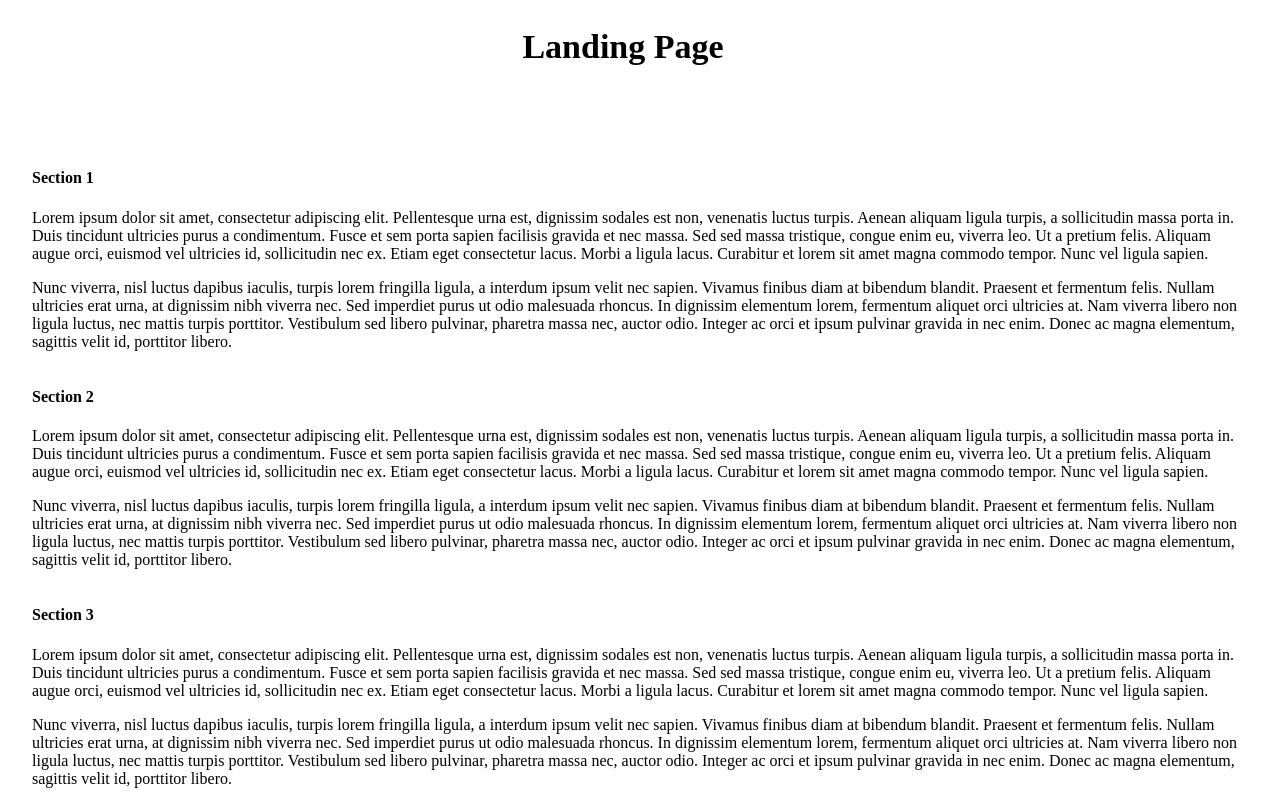
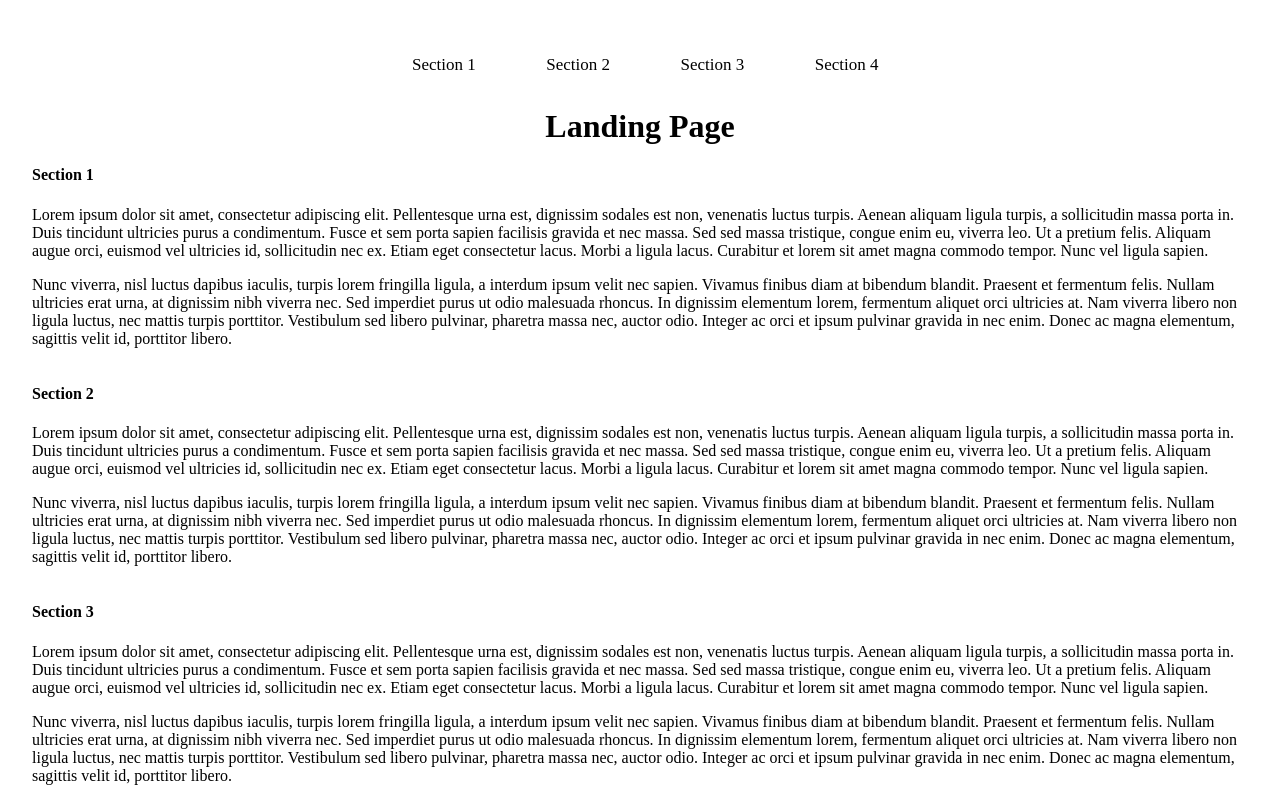
Before and after one commit to thomasgilmore/Landing-Page, a plain HTML site: page index.html in a window 1280 px wide. Shown: the top 800 px of the page. Drawn offline with Linux system fonts and the light colour scheme.

Commit message:
refactor: Create li and a elements for nav
- Create li and a elements for nav in app.js file

```diff
--- a/css/styles.css
+++ b/css/styles.css
@@ -6,10 +6,10 @@
         display: grid;
         width: 100%;
         grid-template-columns: auto;
-        grid-template-rows: 70px 40px auto 55px;
+        grid-template-rows: 10px 40px auto 55px;
         grid-template-areas:
+        "nav nav nav nav nav nav"
         "header header header header header header"
-        "nav nav nav nav nav nav"
         "main main main main main main"
         "footer footer footer footer footer footer";
     }
@@ -23,8 +23,9 @@
         font-size: 17px;
     }
 
-    header h1 {
+    h1 {
         margin: 20px 0 0 0;
+        text-align: center;
     }
 
     .nav {
--- a/index.html
+++ b/index.html
@@ -10,12 +10,12 @@
     <body>
         <div class="container">
             <header class="header">
-                <h1>Landing Page</h1>
                 <nav class="nav">
                     <ul id="navbar__list"></ul>
                 </nav>
             </header>
             <main class="main">
+                <h1>Landing Page</h1>
                 <section id="section1" data-nav="Section 1" class="your-active-class">
                     <div class="landing__container">
                         <h4>Section 1</h4>
--- a/js/app.js
+++ b/js/app.js
@@ -0,0 +1,11 @@
+const nav = document.querySelector('#navbar__list');
+
+var text = ["Section 1", "Section 2", "Section 3", "Section 4"]
+for(var i = 0; i <= 3; i++)
+{
+    var a = document.createElement('a');
+    var li = document.createElement('li');
+    a.innerHTML = text[i];
+    nav.appendChild(li);
+    li.appendChild(a);
+}
```
